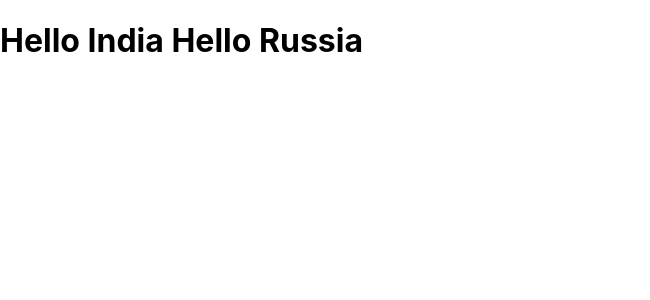
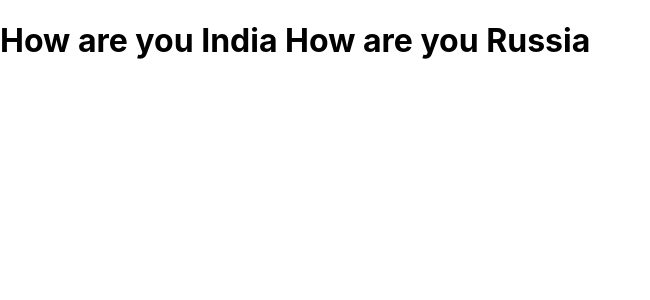
Before and after one commit to mhaskar9421/issuetracker, a React (Create React App) app: page / in a window 1280 px wide. Shown: the top 300 px of the page, without its empty margins (0-650 px from the left). Built offline with nearby package versions, Linux system fonts and the light colour scheme.

Commit message:
Update App.js
text changed

```diff
--- a/src/App.js
+++ b/src/App.js
@@ -3,7 +3,7 @@
 class MainContainer extends React.Component {
   render() {
     const continents = ["India","Russia"];
-    const helloConti = Array.from(continents, c => `Hello ${c}`);
+    const helloConti = Array.from(continents, c => `How are you ${c}`);
     const message = helloConti.join('  ');
 
     return (
```
